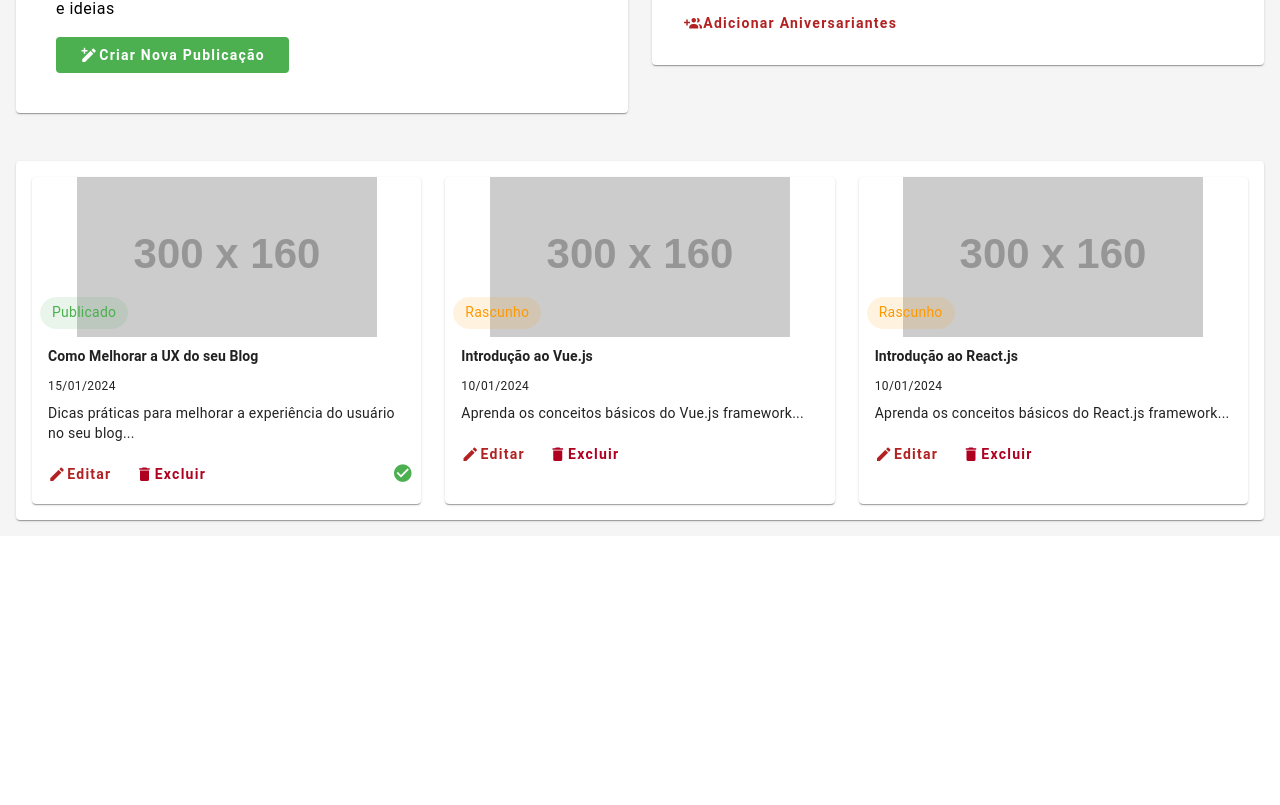
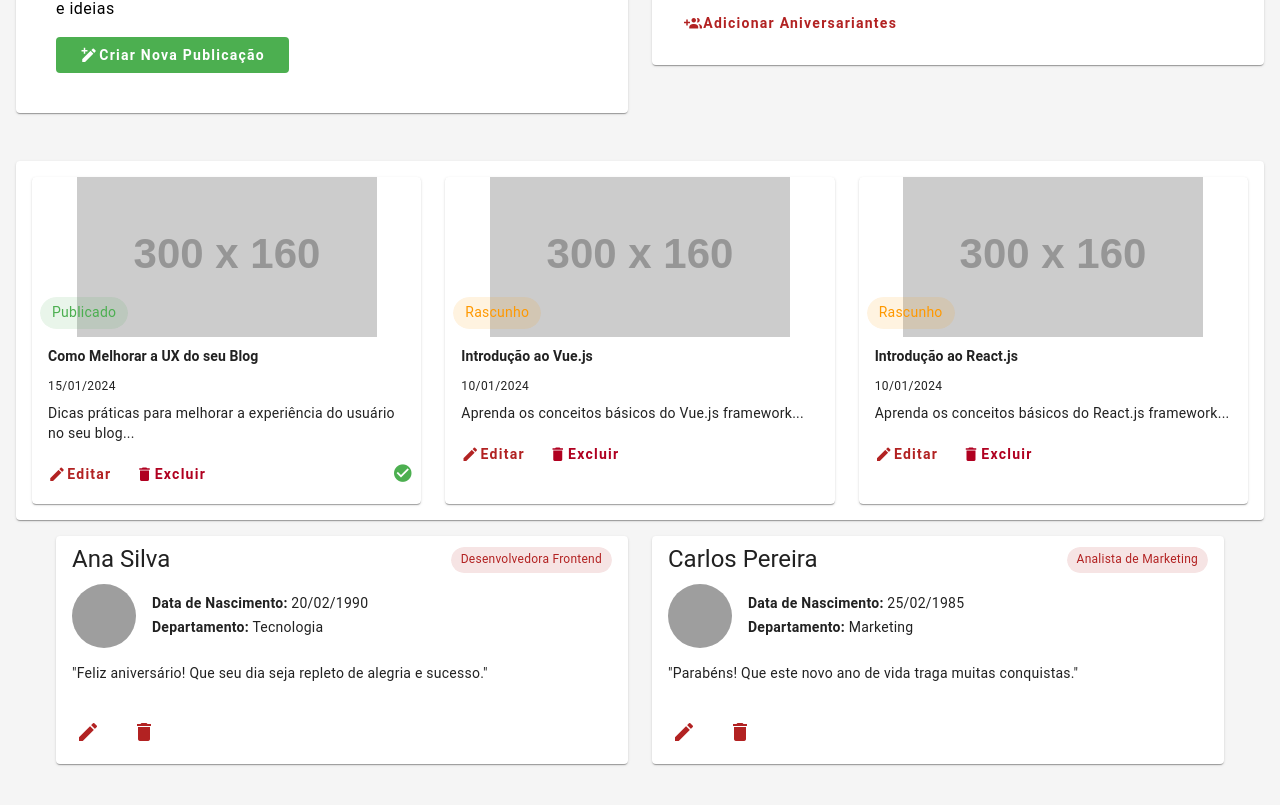
Before and after one commit to joaobrum108/Blog, a Vue app: page /edit-blog in a window 1280 px wide. Shown: the part 265-1070 px from the top of the page. Before the commit the page ends 801 px from the top, so only its background shows below. Built offline with nearby package versions, Linux system fonts and the light colour scheme; no server answers; grey boxes are pictures that could not be loaded; what vue-toast-notification would draw is missing.

Commit message:
ultima atualizaçao de quinta feira

```diff
--- a/src/layouts/editBlog.vue
+++ b/src/layouts/editBlog.vue
@@ -439,6 +439,48 @@
         </v-card>
       </v-dialog>
 
+      <v-container v-if="publicacoesAniversariantes">
+        <v-row>
+          <v-col cols="12" md="6" v-for="aniversariante in publicacoesAniversariantes" :key="aniversariante.id">
+            <v-card class="mb-4">
+              <v-card-title class="d-flex justify-space-between align-center">
+                <span class="text-h5">
+                  {{ aniversariante.nome }}
+                </span>
+                <v-chip color="primary" size="small">
+                  {{ aniversariante.cargo }}
+                </v-chip>
+              </v-card-title>
+              <v-card-text>
+                <div class="d-flex align-center mb-4">
+                  <v-avatar size="64" class="mr-4">
+                    <v-img :src="aniversariante.foto || 'https://via.placeholder.com/64x64?text=Sem+Foto'"></v-img>
+                  </v-avatar>
+                  <div>
+                    <p class="mb-1">
+                      <strong>Data de Nascimento:</strong> {{ formatarData(aniversariante.dataNascimento) }}
+                    </p>
+                    <p v-if="aniversariante.departamento" class="mb-0">
+                      <strong>Departamento:</strong> {{ aniversariante.departamento }}
+                    </p>
+                  </div>
+                </div>
+                <p v-if="aniversariante.mensagem">
+                  "{{ aniversariante.mensagem }}"
+                </p>
+              </v-card-text>
+              <v-card-actions>
+                <v-btn icon @click="editarAniversariante(aniversariante)">
+                  <v-icon>mdi-pencil</v-icon>
+                </v-btn>
+                <v-btn icon @click="excluirAniversariante(aniversariante)">
+                  <v-icon>mdi-delete</v-icon>
+                </v-btn>
+              </v-card-actions>
+            </v-card>
+          </v-col>
+        </v-row>
+      </v-container>
     </v-container>
   </v-main>
 </template>
@@ -508,7 +550,7 @@ const opcoesStatus = ref([
 const pesquisa = ref('')
 const carregando = ref(false)
 const publicacoes = ref([])
-
+const publicacoesAniversariantes = ref([])
 
 publicacoes.value = [
   {
@@ -538,6 +580,27 @@ publicacoes.value = [
     visualizacoes: 0,
     imagem: 'https://via.placeholder.com/300x160'
   }
+]
+
+publicacoesAniversariantes.value = [
+    {
+        id: 1,
+        nome: 'Ana Silva',
+        cargo: 'Desenvolvedora Frontend',
+        dataNascimento: '1990-02-20',
+        departamento: 'Tecnologia',
+        foto: 'https://encrypted-tbn0.gstatic.com/images?q=tbn:ANd9GcRm7QDxdPUJrphv3FzWyVCw1uvO5jOMhTyNZQ&s',
+        mensagem: 'Feliz aniversário! Que seu dia seja repleto de alegria e sucesso.'
+    },
+    {
+        id: 2,
+        nome: 'Carlos Pereira',
+        cargo: 'Analista de Marketing',
+        dataNascimento: '1985-02-25',
+        departamento: 'Marketing',
+        foto: 'https://encrypted-tbn0.gstatic.com/images?q=tbn:ANd9GcRm7QDxdPUJrphv3FzWyVCw1uvO5jOMhTyNZQ&s',
+        mensagem: 'Parabéns! Que este novo ano de vida traga muitas conquistas.'
+    }
 ]
 
 
@@ -745,4 +808,8 @@ const formatarData = (data) => {
 .rounded-circle {
   border-radius: 50%;
 }
+
+
+
+
 </style>
```
